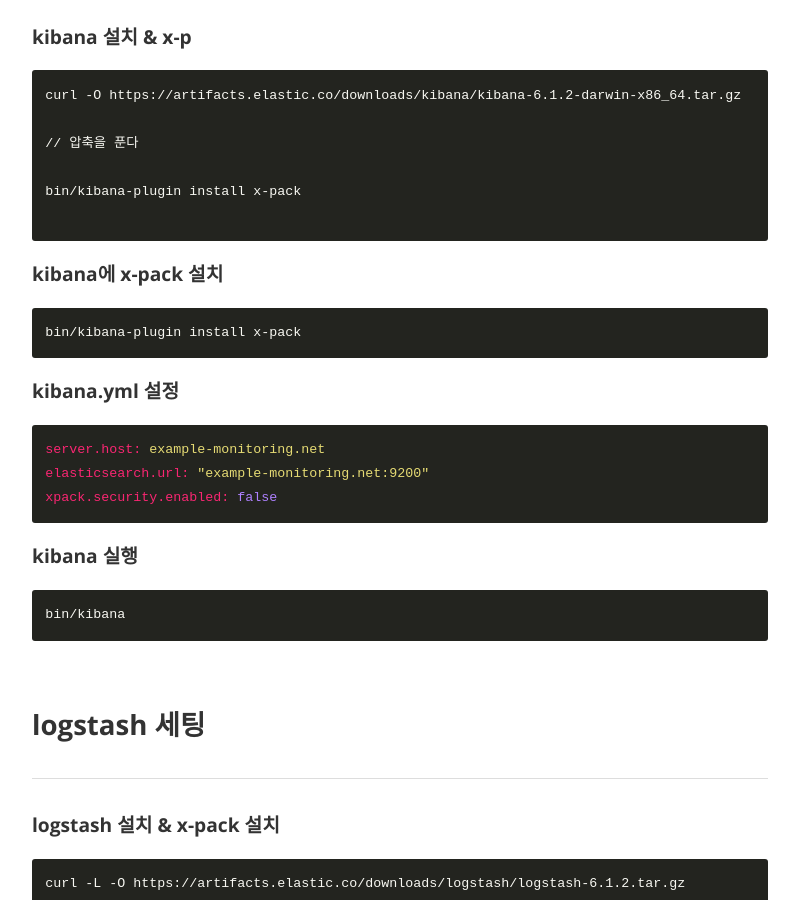
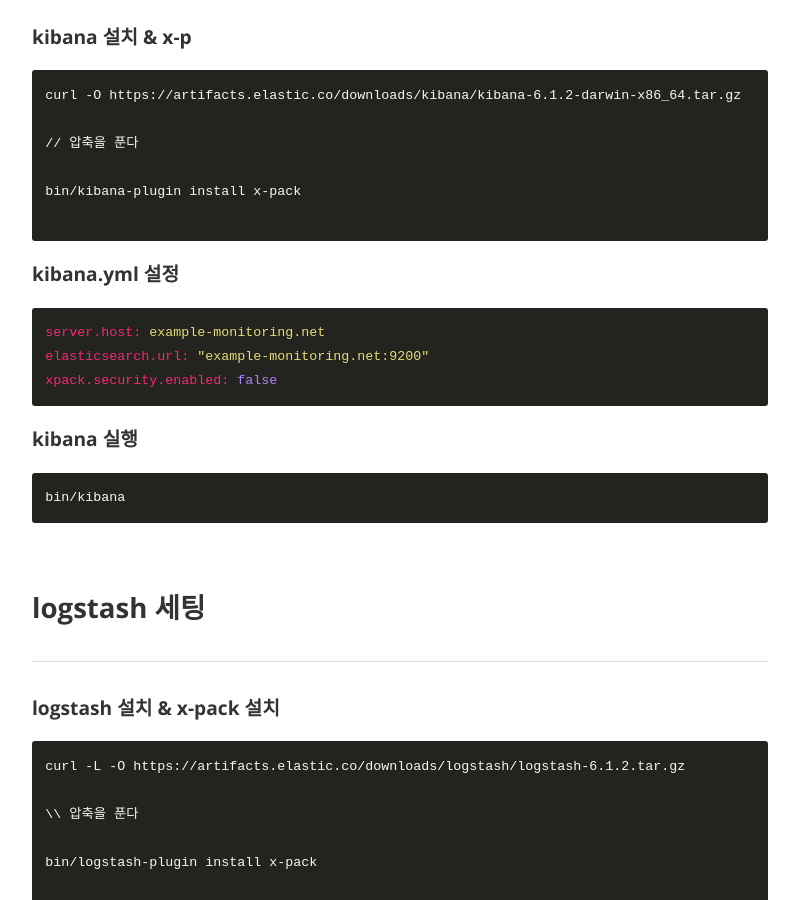
Before and after one commit to underlinee/github.io, a Jekyll site: the page built from _posts/2018-01-20-logstash-xpack.markdown, in a window 1280 px wide and 900 px high, scrolled down 1077 px. Shown: the whole window, without its empty margins (240-1039 px from the left). Built offline with Jekyll 4.4.1, drawn with Linux system fonts in a browser that asks for light colours; nearby versions of some CDN libraries; comment, search, counter and statistics services are not loaded.

Commit message:
revise 2018-01-20-logstash-xpack

````diff
--- a/_posts/2018-01-20-logstash-xpack.markdown
+++ b/_posts/2018-01-20-logstash-xpack.markdown
@@ -46,11 +46,6 @@
 
 ```
 
-#### kibana에 x-pack 설치
-```
-bin/kibana-plugin install x-pack
-```
-
 #### kibana.yml 설정
 ```
 server.host: example-monitoring.net
````
